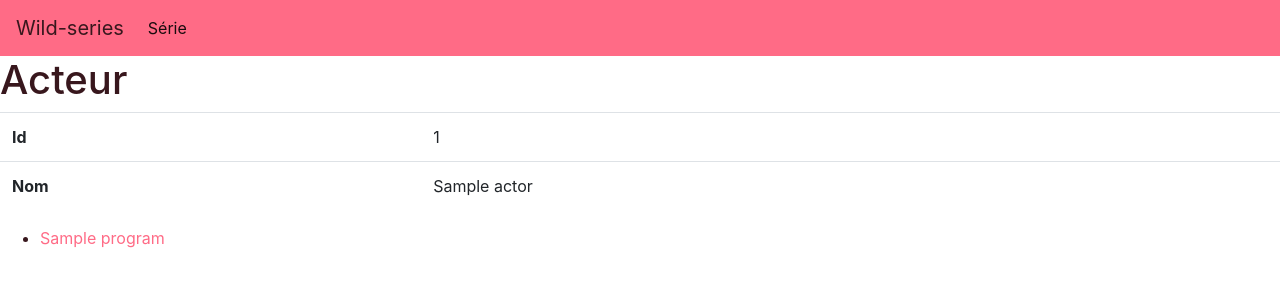
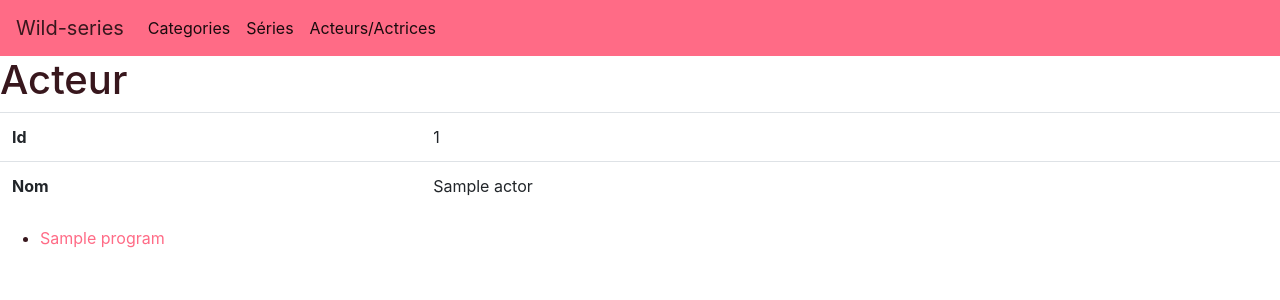
Before and after one commit to Heldeenn/wild-series-Symfony, a Symfony app: template templates/actor/show.html.twig in a window 1280 px wide. Shown: the top 300 px of the page. Run offline with Twig, Linux system fonts and the light colour scheme; the template is opened without the code that fills it: most values are stand-ins (such as "Sample title", 1, 10 or a date in 2020); style sheets or scripts are compiled from the project's sources; some libraries are stand-ins or nearby versions.

Commit message:
ajout category et acteurs sur navbar

```diff
--- a/templates/navbar.html.twig
+++ b/templates/navbar.html.twig
@@ -5,7 +5,9 @@
     </button>
     <div class="collapse navbar-collapse" id="navbarNavAltMarkup">
         <div class="navbar-nav">
-            <a class="nav-item nav-link active" href="{{ path('program_index') }}"><span class="sr-only">(current)</span>Série</a>
+            <a class="nav-item nav-link active" href="{{ path('category_add') }}"><span class="sr-only">(current)</span>Categories</a>
+            <a class="nav-item nav-link active" href="{{ path('program_index') }}"><span class="sr-only">(current)</span>Séries</a>
+            <a class="nav-item nav-link active" href="{{ path('actor_index') }}"><span class="sr-only">(current)</span>Acteurs/Actrices</a>
         </div>
     </div>
 </nav>
```
